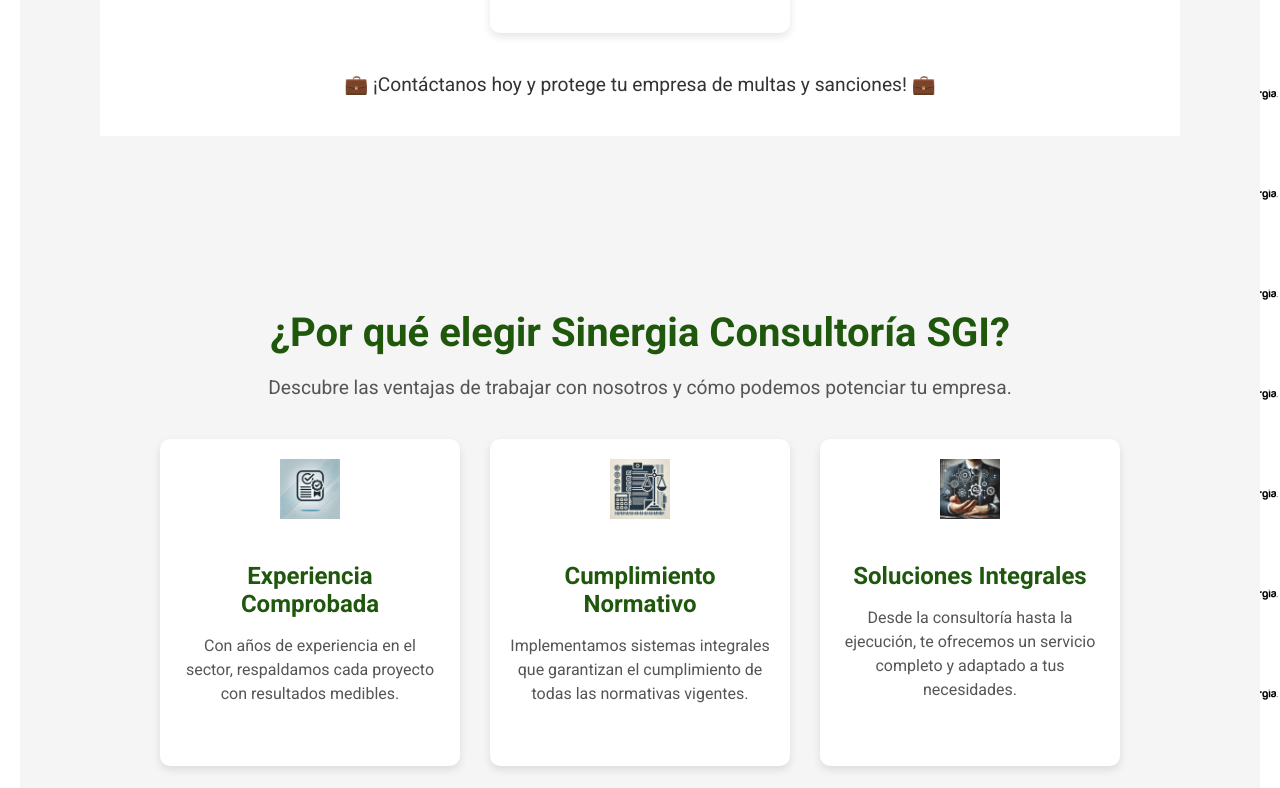
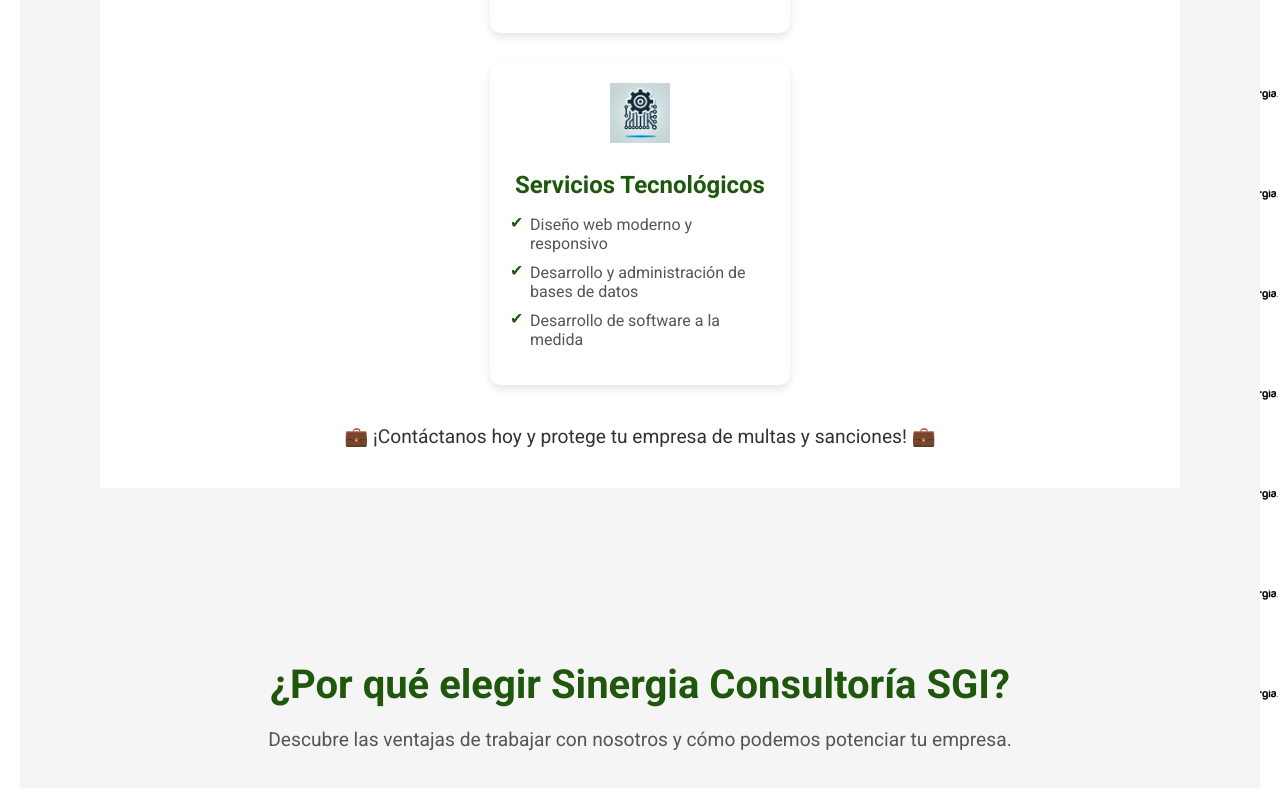
Before and after one commit to Emarinar/funnelSinergia, a website: page index.html in a window 1280 px wide. Shown: the part 2257-3045 px from the top of the page. Drawn offline with Linux system fonts and the light colour scheme.

Commit message:
Agregar .env y otros archivos sensibles a .gitignore

```diff
--- a/index.html
+++ b/index.html
@@ -66,6 +66,7 @@
     </section>
 
     <!-- Sección de Servicios (con id="servicios") -->
+    <!-- Sección de Servicios -->
 <section id="servicios" class="services-section">
   <div class="container transparent-container">
     <header>
@@ -111,11 +112,25 @@
       </ul>
     </div>
 
+    <!-- Nueva Categoría: Servicios Tecnológicos -->
+    <div class="service-category">
+      <div class="icon-container">
+        <img src="assets/icon-tecnologia.png" alt="Servicios Tecnológicos" class="service-icon">
+      </div>
+      <h3>Servicios Tecnológicos</h3>
+      <ul>
+        <li>Diseño web moderno y responsivo</li>
+        <li>Desarrollo y administración de bases de datos</li>
+        <li>Desarrollo de software a la medida</li>
+      </ul>
+    </div>
+
     <footer>
       <p>💼 ¡Contáctanos hoy y protege tu empresa de multas y sanciones! 💼</p>
     </footer>
   </div>
 </section>
+
 
     <!-- Sección "¿Por qué elegir Sinergia Consultoría SGI?" (con id="por-que-elegir") -->
     <section id="por-que-elegir" class="why-choose">
```
Also changed, not shown: assets/icon-tecnologia.png (added), 1 other file. Lines whose indentation alone changed are shown as unchanged.
